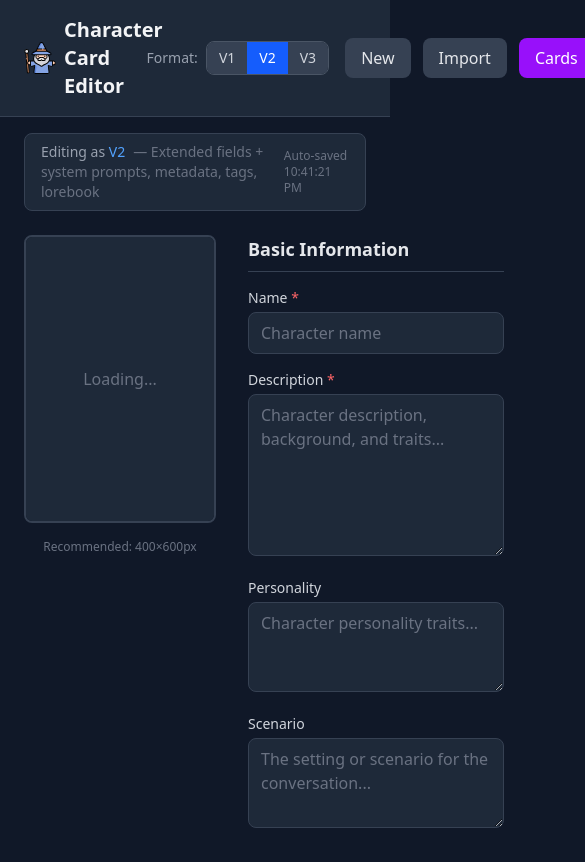
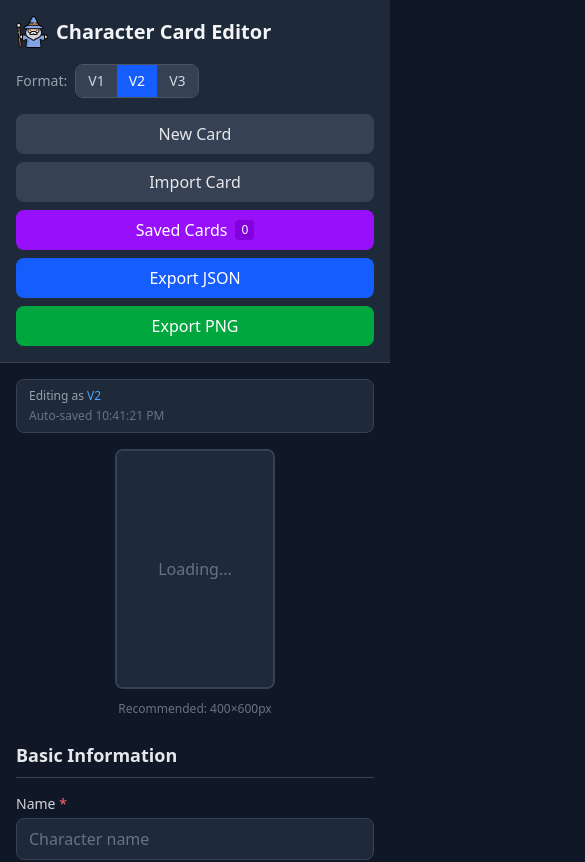
Before and after one commit to Broseki/character-card-editor, a React (Vite) app: page / in a window 390 px wide. Shown: the top 862 px of the page, 585 px wide, since content can reach past the window. Built offline with nearby package versions, Linux system fonts and the light colour scheme.

Commit message:
Added mobile support

```diff
--- a/src/components/AssetsEditor.tsx
+++ b/src/components/AssetsEditor.tsx
@@ -88,7 +88,7 @@ export function AssetsEditor({ assets, version, onChange }: AssetsEditorProps) {
                     </button>
                   </div>
 
-                  <div className="grid grid-cols-2 gap-4">
+                  <div className="grid grid-cols-1 sm:grid-cols-2 gap-4">
                     <div>
                       <label className="block text-sm font-medium text-gray-300 mb-1">
                         Type
--- a/src/components/BasicInfoSection.tsx
+++ b/src/components/BasicInfoSection.tsx
@@ -13,7 +13,7 @@ export function BasicInfoSection({ data, version, onChange }: BasicInfoSectionPr
         Basic Information
       </h2>
 
-      <div className={version === 'v3' ? 'grid grid-cols-2 gap-4' : ''}>
+      <div className={version === 'v3' ? 'grid grid-cols-1 sm:grid-cols-2 gap-4' : ''}>
         <div>
           <label className="block text-sm font-medium text-gray-300 mb-1">
             Name <span className="text-red-400">*</span>
--- a/src/components/BookEntryEditor.tsx
+++ b/src/components/BookEntryEditor.tsx
@@ -53,7 +53,7 @@ export function BookEntryEditor({ entry, version, onChange, onDelete }: BookEntr
 
       {expanded && (
         <div className="p-4 space-y-4 bg-gray-850">
-          <div className="grid grid-cols-2 gap-4">
+          <div className="grid grid-cols-1 sm:grid-cols-2 gap-4">
             <div>
               <label className="block text-sm font-medium text-gray-300 mb-1">
                 Entry Name
@@ -100,7 +100,7 @@ export function BookEntryEditor({ entry, version, onChange, onDelete }: BookEntr
             />
           </div>
 
-          <div className="grid grid-cols-3 gap-4">
+          <div className="grid grid-cols-1 sm:grid-cols-3 gap-4">
             <div>
               <label className="block text-sm font-medium text-gray-300 mb-1">
                 Priority
--- a/src/components/CardEditor.tsx
+++ b/src/components/CardEditor.tsx
@@ -243,15 +243,39 @@ export function CardEditor() {
       )}
 
       {/* Header */}
-      <header className="sticky top-0 z-10 bg-gray-800 border-b border-gray-700 px-6 py-4">
-        <div className="max-w-6xl mx-auto flex items-center justify-between gap-4">
-          <h1 className="text-xl font-bold text-gray-100 flex items-center gap-2">
-            <img src="/wizard.svg" alt="" className="w-8 h-8" />
-            Character Card Editor
-          </h1>
+      <header className="bg-gray-800 border-b border-gray-700 px-4 md:px-6 py-4">
+        <div className="max-w-6xl mx-auto flex flex-col gap-4">
+          {/* Title row */}
+          <div className="flex items-center justify-between">
+            <h1 className="text-xl font-bold text-gray-100 flex items-center gap-2">
+              <img src="/wizard.svg" alt="" className="w-8 h-8" />
+              Character Card Editor
+            </h1>
 
-          {/* Version Selector */}
-          <div className="flex items-center gap-2">
+            {/* Version Selector - desktop only */}
+            <div className="hidden md:flex items-center gap-2">
+              <label className="text-sm text-gray-400">Format:</label>
+              <div className="flex rounded-lg overflow-hidden border border-gray-600">
+                {VERSION_OPTIONS.map((opt) => (
+                  <button
+                    key={opt.value}
+                    onClick={() => setVersion(opt.value)}
+                    title={opt.description}
+                    className={`px-3 py-1.5 text-sm font-medium transition-colors ${
+                      version === opt.value
+                        ? 'bg-blue-600 text-white'
+                        : 'bg-gray-700 text-gray-300 hover:bg-gray-600'
+                    }`}
+                  >
+                    {opt.label}
+                  </button>
+                ))}
+              </div>
+            </div>
+          </div>
+
+          {/* Version Selector - mobile */}
+          <div className="flex md:hidden items-center gap-2">
             <label className="text-sm text-gray-400">Format:</label>
             <div className="flex rounded-lg overflow-hidden border border-gray-600">
               {VERSION_OPTIONS.map((opt) => (
@@ -271,18 +295,19 @@ export function CardEditor() {
             </div>
           </div>
 
-          <div className="flex items-center gap-3">
+          {/* Buttons - stack on mobile, row on desktop */}
+          <div className="flex flex-col sm:flex-row sm:flex-wrap gap-2 sm:gap-3">
             <button
               onClick={handleNewCard}
               className="px-4 py-2 bg-gray-700 hover:bg-gray-600 text-gray-200 rounded-lg transition-colors"
             >
-              New
+              New Card
             </button>
             <button
               onClick={() => fileInputRef.current?.click()}
               className="px-4 py-2 bg-gray-700 hover:bg-gray-600 text-gray-200 rounded-lg transition-colors"
             >
-              Import
+              Import Card
             </button>
             <SavedCardsMenu
               currentCardData={cardData}
@@ -319,12 +344,12 @@ export function CardEditor() {
       </header>
 
       {/* Version Info Banner */}
-      <div className="max-w-6xl mx-auto px-6 pt-4">
-        <div className="bg-gray-800 border border-gray-700 rounded-lg px-4 py-2 text-sm flex items-center justify-between">
+      <div className="max-w-6xl mx-auto px-4 md:px-6 pt-4">
+        <div className="bg-gray-800 border border-gray-700 rounded-lg px-3 md:px-4 py-2 text-xs md:text-sm flex flex-col sm:flex-row sm:items-center sm:justify-between gap-1 sm:gap-0">
           <div>
             <span className="text-gray-400">Editing as </span>
             <span className="text-blue-400 font-medium">{version.toUpperCase()}</span>
-            <span className="text-gray-500 ml-2">
+            <span className="text-gray-500 ml-2 hidden md:inline">
               {version === 'v1' && '— Basic fields: name, description, personality, scenario, messages'}
               {version === 'v2' && '— Extended fields + system prompts, metadata, tags, lorebook'}
               {version === 'v3' && '— Full features: assets, group greetings, timestamps, regex entries'}
@@ -339,12 +364,12 @@ export function CardEditor() {
       </div>
 
       {/* Main Content */}
-      <main className="max-w-6xl mx-auto px-6 py-6">
-        <div className="flex gap-8">
+      <main className="max-w-6xl mx-auto px-4 md:px-6 py-4 md:py-6">
+        <div className="flex flex-col lg:flex-row gap-6 lg:gap-8">
           {/* Left Column - Image */}
-          <div className="flex-shrink-0">
+          <div className="flex-shrink-0 flex justify-center lg:justify-start">
             {isLoading ? (
-              <div className="w-48 h-72 rounded-lg border-2 border-gray-700 bg-gray-800 flex items-center justify-center">
+              <div className="w-40 h-60 md:w-48 md:h-72 rounded-lg border-2 border-gray-700 bg-gray-800 flex items-center justify-center">
                 <span className="text-gray-500">Loading...</span>
               </div>
             ) : (
@@ -356,7 +381,7 @@ export function CardEditor() {
           </div>
 
           {/* Right Column - Form */}
-          <div className="flex-1 space-y-6">
+          <div className="flex-1 space-y-6 min-w-0">
             <BasicInfoSection
               data={cardData}
               version={version}
@@ -397,7 +422,7 @@ export function CardEditor() {
       </main>
 
       {/* Footer */}
-      <footer className="border-t border-gray-700 bg-gray-800 px-6 py-4 mt-8">
+      <footer className="border-t border-gray-700 bg-gray-800 px-4 md:px-6 py-3 md:py-4 mt-8">
         <div className="max-w-6xl mx-auto flex items-center justify-center gap-2 text-sm text-gray-400">
           <span>Open source on</span>
           <a
--- a/src/components/CharacterBookEditor.tsx
+++ b/src/components/CharacterBookEditor.tsx
@@ -105,7 +105,7 @@ export function CharacterBookEditor({ book, version, onChange }: CharacterBookEd
 
       {book && expanded && (
         <div className="p-4 space-y-4">
-          <div className="grid grid-cols-2 gap-4">
+          <div className="grid grid-cols-1 sm:grid-cols-2 gap-4">
             <div>
               <label className="block text-sm font-medium text-gray-300 mb-1">
                 Book Name
@@ -132,7 +132,7 @@ export function CharacterBookEditor({ book, version, onChange }: CharacterBookEd
             </div>
           </div>
 
-          <div className="grid grid-cols-3 gap-4">
+          <div className="grid grid-cols-1 sm:grid-cols-3 gap-4">
             <div>
               <label className="block text-sm font-medium text-gray-300 mb-1">
                 Scan Depth
--- a/src/components/ImageUploader.tsx
+++ b/src/components/ImageUploader.tsx
@@ -52,9 +52,9 @@ export function ImageUploader({ imageData, onImageChange }: ImageUploaderProps)
   };
 
   return (
-    <div className="flex flex-col items-center gap-4">
+    <div className="flex flex-col items-center gap-3 md:gap-4">
       <div
-        className={`relative w-48 h-72 rounded-lg overflow-hidden border-2 transition-colors cursor-pointer ${
+        className={`relative w-40 h-60 md:w-48 md:h-72 rounded-lg overflow-hidden border-2 transition-colors cursor-pointer ${
           isDragging
             ? 'border-blue-500 bg-blue-500/10'
             : 'border-gray-700 hover:border-gray-600'
--- a/src/components/MetadataSection.tsx
+++ b/src/components/MetadataSection.tsx
@@ -20,7 +20,7 @@ export function MetadataSection({ data, version, onChange }: MetadataSectionProp
         <span className="text-xs text-gray-500 ml-2">(V2+)</span>
       </h2>
 
-      <div className="grid grid-cols-2 gap-4">
+      <div className="grid grid-cols-1 sm:grid-cols-2 gap-4">
         <div>
           <label className="block text-sm font-medium text-gray-300 mb-1">
             Creator
@@ -88,7 +88,7 @@ export function MetadataSection({ data, version, onChange }: MetadataSectionProp
 
       {/* V3: Timestamps */}
       {version === 'v3' && (
-        <div className="grid grid-cols-2 gap-4">
+        <div className="grid grid-cols-1 sm:grid-cols-2 gap-4">
           <div>
             <label className="block text-sm font-medium text-gray-300 mb-1">
               Creation Date
--- a/src/components/SavedCardsMenu.tsx
+++ b/src/components/SavedCardsMenu.tsx
@@ -120,16 +120,16 @@ export function SavedCardsMenu({
     <div className="relative" ref={menuRef}>
       <button
         onClick={() => setIsOpen(!isOpen)}
-        className="px-4 py-2 bg-purple-600 hover:bg-purple-500 text-white rounded-lg transition-colors flex items-center gap-2"
+        className="w-full sm:w-auto px-4 py-2 bg-purple-600 hover:bg-purple-500 text-white rounded-lg transition-colors flex items-center justify-center sm:justify-start gap-2"
       >
-        <span>Cards</span>
+        <span>Saved Cards</span>
         <span className="text-xs bg-purple-700 px-1.5 py-0.5 rounded">
           {savedCards.length}
         </span>
       </button>
 
       {isOpen && (
-        <div className="absolute right-0 top-full mt-2 w-80 bg-gray-800 border border-gray-700 rounded-lg shadow-xl z-50">
+        <div className="absolute right-0 top-full mt-2 w-[calc(100vw-2rem)] sm:w-80 max-w-80 bg-gray-800 border border-gray-700 rounded-lg shadow-xl z-50">
           {/* Save Section */}
           <div className="p-3 border-b border-gray-700">
             {saveDialogOpen ? (
```
